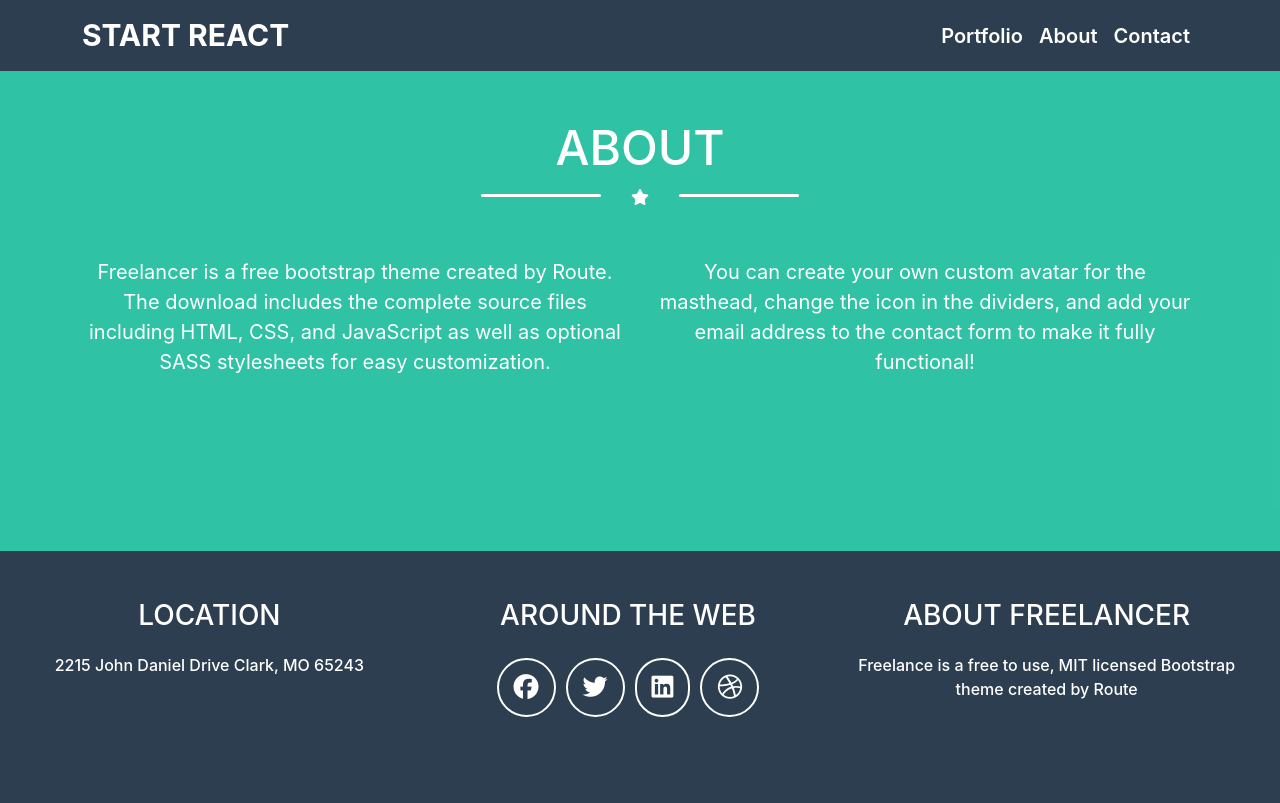
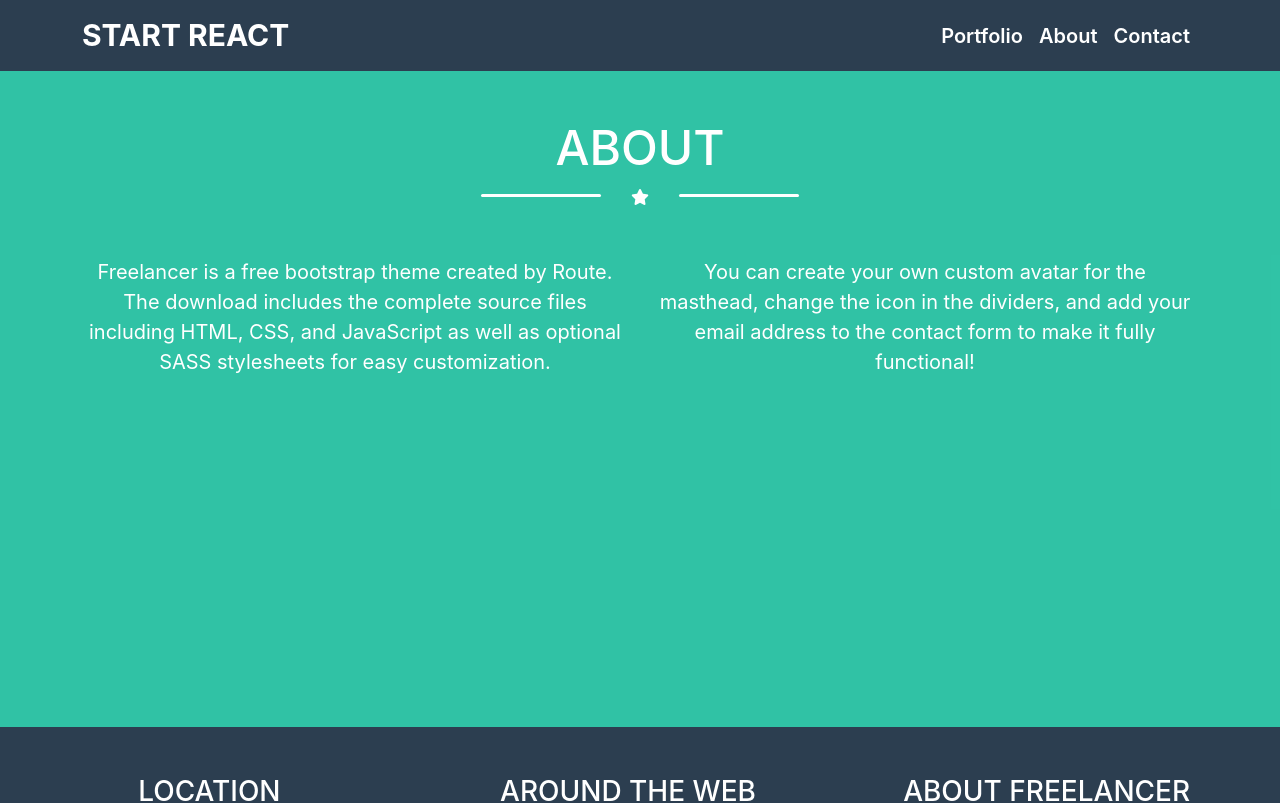
Before and after one commit to Wanas24/My-First-React-Project, a React (Create React App) app: page /about in a window 1280 px wide. Shown: the top 803 px of the page. Built offline with nearby package versions, Linux system fonts and the light colour scheme.

Commit message:
sec commit

```diff
--- a/src/about/about.jsx
+++ b/src/about/about.jsx
@@ -4,7 +4,7 @@ export default class About extends Component {
   render() {
     return (
       <div className="about pb-5 pt-5 ">
-        <div className="container text-center ">
+        <div className="container text-center ab ">
           <h1 className="heading">ABOUT</h1>
           <div className="dash"></div>
           <i class="fa fa-star" aria-hidden="true"></i>
--- a/src/index.css
+++ b/src/index.css
@@ -154,7 +154,7 @@ transition: 1s ;
 /* about */
 .about{
   background-color: rgba(26, 188, 156, 0.9);
-  height: 60vh;
+
 }
 .about p{
   font-size: 20px;
@@ -170,6 +170,9 @@ transition: 1s ;
 }
 .about i {
   color: #fff;
+}
+.about .ab{
+  height: 70vh;
 }
 
 
```
